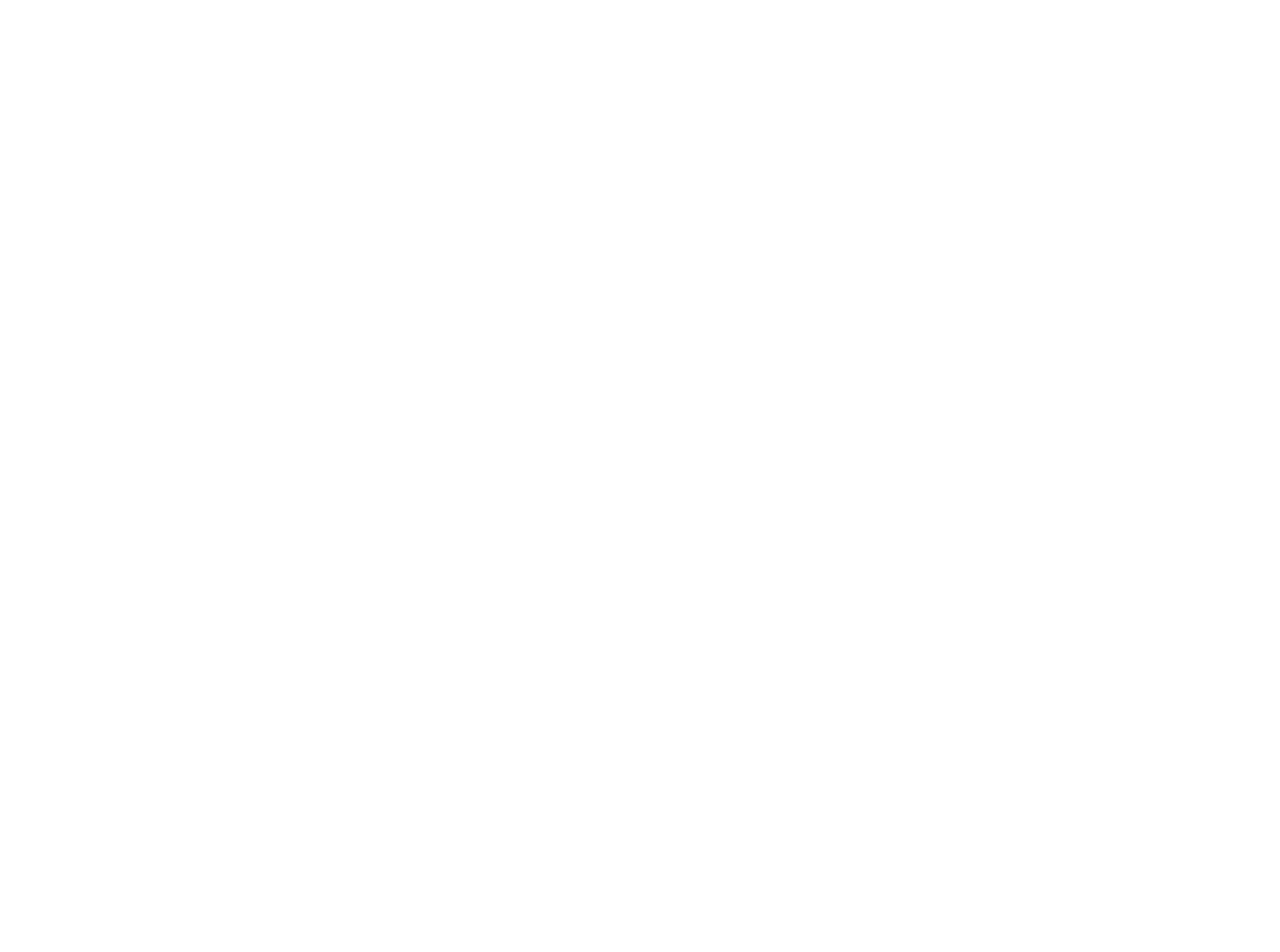
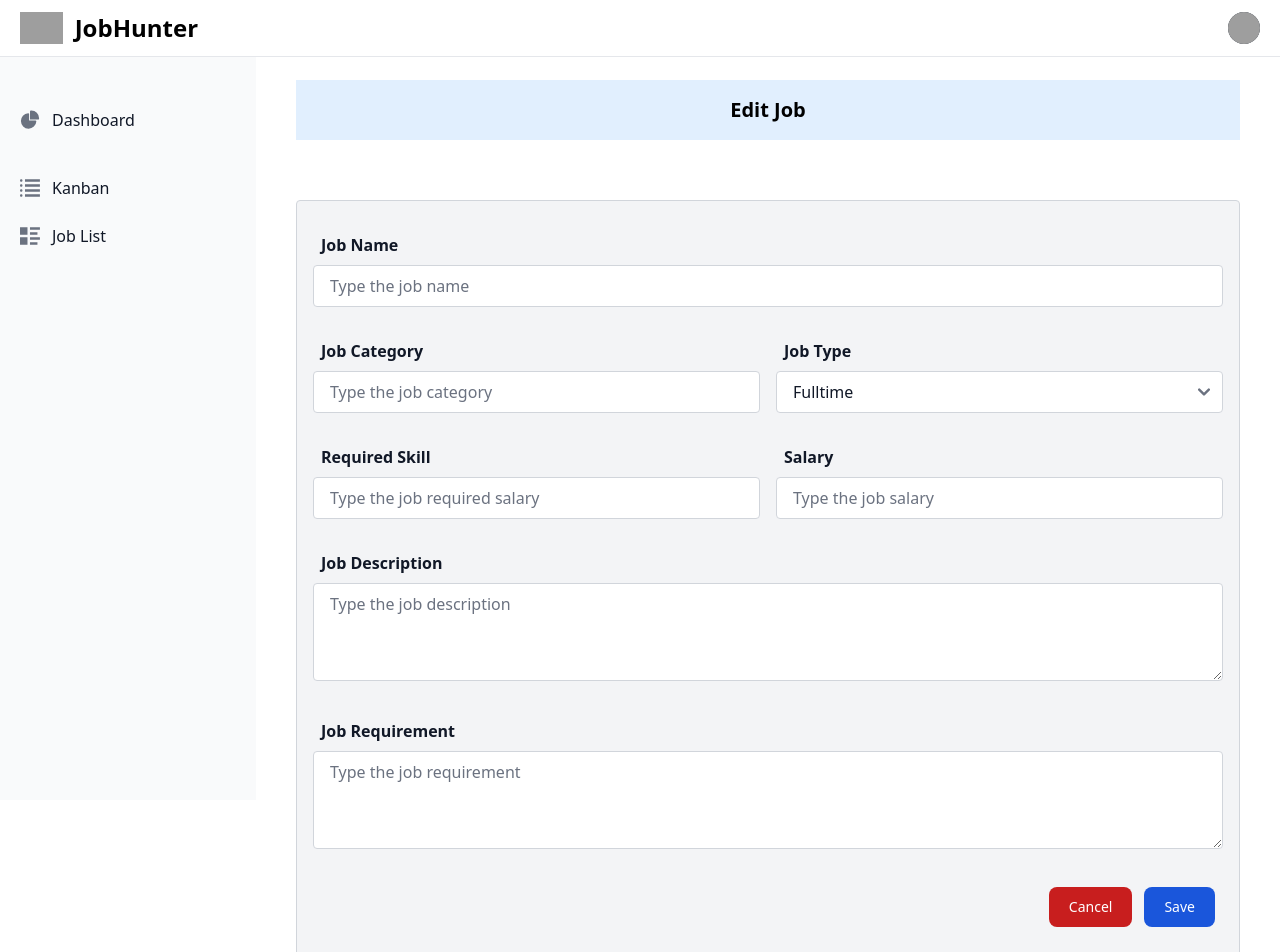
Before and after one commit to syifaulqolbii/JobHunter-Frontend, a React (Vite) app: page /editjob/1 in a window 1280 px wide. Before the commit this address had no page. Shown: the top 952 px of the page. Before the commit the page ends 800 px from the top, so only its background shows below. Built offline with nearby package versions, Linux system fonts and the light colour scheme; no server answers; grey boxes are pictures that could not be loaded.

Commit message:
create editJob

```diff
--- a/package.json
+++ b/package.json
@@ -14,7 +14,8 @@
     "flowbite": "^2.2.0",
     "react": "^18.2.0",
     "react-dom": "^18.2.0",
-    "react-router-dom": "^6.19.0"
+    "react-router-dom": "^6.20.0",
+    "react-toastify": "^9.1.3"
   },
   "devDependencies": {
     "@types/react": "^18.2.37",
@@ -27,6 +28,6 @@
     "eslint-plugin-react-refresh": "^0.4.4",
     "postcss": "^8.4.31",
     "tailwindcss": "^3.3.5",
-    "vite": "^5.0.0"
+    "vite": "^5.0.2"
   }
 }
--- a/src/App.jsx
+++ b/src/App.jsx
@@ -1,5 +1,6 @@
 import { BrowserRouter as Router, Route, Routes} from "react-router-dom";
 import Dashboard from "./pages/Dashboard";
+import JobEdit from "./pages/JobEdit";
 
 function App() {
 
@@ -8,6 +9,7 @@
         <Router>
             <Routes>
                 <Route path={"/dashboard"} element={<Dashboard />} />
+                <Route path={"/editjob/:id"} element={<JobEdit />} />
             </Routes>
         </Router>
     </>
--- /dev/null
+++ b/src/components/EditJob.jsx
@@ -0,0 +1,189 @@
+import React, {useEffect, useState} from "react";
+import { useNavigate, useParams } from "react-router-dom";
+import { toast } from "react-toastify";
+import "react-toastify/dist/ReactToastify.css";
+import {getJobById, updateJob} from "../modules/fetch/job";
+
+const EditJob = () => {
+    const { id } = useParams();
+    const navigate = useNavigate();
+    const [formData, setFormData] = useState({
+        job_name: '',
+        type: '',
+        category: '',
+        requirement: '',
+        description: '',
+        required_skill: '',
+        salary: '',
+    });
+
+    const handleChange = (e) => {
+        console.log("Handling change:", e.target.name, e.target.value);
+        setFormData({
+            ...formData,
+            [e.target.name]: e.target.value,
+        });
+    };
+
+    const handleFormSubmit = async (e) => {
+        e.preventDefault();
+
+        try {
+            await updateJob(id, formData);
+
+            console.log("Job updated");
+            toast.success("Job updated", {
+                position: toast.POSITION.TOP_CENTER,
+                hideProgressBar: true,
+                autoClose: 5000,
+            });
+
+            // Redirect to JobList after successful update
+            navigate("/joblist");
+        } catch (error) {
+            console.error("Error updating Job:", error.message);
+            toast.error(`Error updating Job: ${error.message}`, {
+                position: toast.POSITION.TOP_CENTER,
+                hideProgressBar: true,
+                autoClose: 5000,
+            });
+        }
+    };
+
+    useEffect(() => {
+        const fetchUpdateJob = async () => {
+            try {
+            const response = await getJobById(id)
+            const jobData = response.data;
+            setFormData({
+                job_name: jobData.job_name,
+                type: jobData.type,
+                category: jobData.category,
+                requirement: jobData.requirement,
+                description: jobData.description,
+                required_skill: jobData.required_skill,
+                salary: jobData.salary,
+            });
+            } catch (error) {
+            console.error("Error fetching job data:", error.message);
+            }
+        };
+
+        fetchUpdateJob();
+    }, []);
+
+
+    return (
+        <div class="">
+            <div class="bg-blue-100 py-4 my-10">
+                <h1 class="text-xl text-center font-bold">Edit Job</h1>
+            </div>
+            <div class="antialiased flex font-sans text-gray-900">
+                <form onSubmit={handleFormSubmit} class="bg-gray-100 border border-gray-300 px-4 py-8 rounded mx-auto max-w-6xl w-full my-5 inputs space-y-6">
+
+                    <div>
+                        <label class="px-2 font-bold" for="jobname">Job Name</label>
+                        <input
+                        placeholder="Type the job name"
+                        class="input input-bordered input-md border border-gray-300 px-4 py-2 my-2 rounded w-full focus:outline-none focus:border-blue-400"
+                        type="text"
+                        name="job_name"
+                        id="jobname"
+                        value={formData.job_name}
+                        onChange={handleChange}
+                        />
+                    </div>
+
+                    <div class="flex space-x-4">
+                        <div class="w-1/2">
+                        <label class="px-2 font-bold" for="jobcategory">Job Category</label>
+                        <input
+                            placeholder="Type the job category"
+                            class="border border-gray-300 px-4 py-2 my-2 rounded w-full focus:outline-none focus:border-blue-400"
+                            type="text"
+                            name="category"
+                            id="jobcategory"
+                            value={formData.category}
+                            onChange={handleChange}
+                        />
+                        </div>
+                        <div class="w-1/2">
+                        <label class="px-2 font-bold" for="jobtype">Job Type</label>
+                        <select
+                            class="border border-gray-300 px-4 py-2 my-2 rounded w-full focus:outline-none focus:border-blue-400"
+                            name="type"
+                            value={formData.type}
+                            onChange={handleChange}
+                        >
+                                <option value="fulltime">Fulltime</option>
+                                <option value="parttime">Parttime</option>
+                                <option value="freelance">Freelance</option>
+                        </select>
+                        </div>
+                    </div>
+
+                    <div class="flex space-x-4">
+                        <div class="w-1/2">
+                        <label class="px-2 font-bold" for="requiredskill">Required Skill</label>
+                        <input
+                            placeholder="Type the job required salary"
+                            class="border border-gray-300 px-4 py-2 my-2 rounded w-full focus:outline-none focus:border-blue-400"
+                            type="text"
+                            name="required_skill"
+                            id="requiredskill"
+                            value={formData.required_skill}
+                            onChange={handleChange}
+                        />
+                        </div>
+                        <div class="w-1/2">
+                        <label class="px-2 font-bold" for="salary">Salary</label>
+                        <input
+                            placeholder="Type the job salary"
+                            class="border border-gray-300 px-4 py-2 my-2 rounded w-full focus:outline-none focus:border-blue-400"
+                            type="text"
+                            name="salary"
+                            id="salary"
+                            value={formData.salary}
+                            onChange={handleChange}
+                        />
+                        </div>
+                    </div>
+
+                    <div>
+                        <label class="px-2 font-bold" for="jobdescription">Job Description</label>
+                        <textarea
+                            class="textarea textarea-bordered border border-gray-300 px-4 pt-2 pb-10 my-2 rounded w-full focus:outline-none focus:border-blue-400" placeholder="Type the job description"
+                            name="description"
+                            value={formData.description}
+                            onChange={handleChange}
+                        ></textarea>
+                    </div>
+
+                    <div>
+                        <label class="px-2 font-bold" for="jobrequirement">Job Requirement</label>
+                        <textarea
+                            class="textarea textarea-bordered border border-gray-300 px-4 pt-2 pb-10 my-2 rounded w-full focus:outline-none focus:border-blue-400" placeholder="Type the job requirement"
+                            name="requirement"
+                            value={formData.requirement}
+                            onChange={handleChange}
+                        ></textarea>
+                    </div>
+
+                    <div class="flex flex-row-reverse space-x-3 space-x-reverse">
+                        <button
+                            type="submit"
+                            class="text-white bg-blue-700 hover:bg-blue-800 focus:ring-4 focus:ring-blue-300 font-medium rounded-lg text-sm px-5 py-2.5 me-2 mb-2 dark:bg-blue-600 dark:hover:bg-blue-700 focus:outline-none dark:focus:ring-blue-800"
+                            >Save</button>
+                        <button
+                            type="button"
+                            onClick={() => navigate("/joblist")}
+                            class="focus:outline-none text-white bg-red-700 hover:bg-red-800 focus:ring-4 focus:ring-red-300 font-medium rounded-lg text-sm px-5 py-2.5 me-2 mb-2 dark:bg-red-600 dark:hover:bg-red-700 dark:focus:ring-red-900"
+                            >Cancel</button>
+                    </div>
+                </form>
+            </div>
+        </div>
+    )
+}
+
+export default EditJob;
--- a/src/components/Sidebar.jsx
+++ b/src/components/Sidebar.jsx
@@ -11,7 +11,7 @@
                   </a>
                   <ul className="space-y-2 font-medium mt-14">
                       <li>
-                          <a href="#"
+                          <a href="/dashboard"
                              className="flex items-center p-2 text-gray-900 rounded-lg dark:text-white hover:bg-gray-100 dark:hover:bg-gray-700 group">
                               <svg className="w-5 h-5 text-gray-500 transition duration-75 dark:text-gray-400 group-hover:text-gray-900 dark:group-hover:text-white"
                                    aria-hidden="true" xmlns="http://www.w3.org/2000/svg" fill="currentColor" viewBox="0 0 22 21">
@@ -33,7 +33,7 @@
                           </a>
                       </li>
                       <li>
-                          <a href="#"
+                          <a href="/joblist"
                              className="flex items-center p-2 text-gray-900 rounded-lg dark:text-white hover:bg-gray-100 dark:hover:bg-gray-700 group">
                               <svg className="w-5 h-5 text-gray-500 transition duration-75 dark:text-gray-400 group-hover:text-gray-900 dark:group-hover:text-white"
                                    viewBox="0 0 165 144" fill="none" xmlns="http://www.w3.org/2000/svg">
--- /dev/null
+++ b/src/modules/fetch/job/index.js
@@ -0,0 +1,30 @@
+import {instance} from "../../axios/index.js";
+
+async function getAllJobs() {
+    try {
+        const response = await instance.get('/jobs');
+        return response.data;
+    } catch (error) {
+        throw new Error(error.response.data.message || 'Something went wrong');
+    }
+};
+
+async function getJobById(id) {
+    try {
+        const response = await instance.get(`/jobs/id/${id}`);
+        return response.data;
+    } catch (error) {
+        throw new Error(error.response.data.message || 'Something went wrong');
+    }
+};
+
+async function updateJob(id, formData) {
+    try {
+        const response = await instance.put(`/jobs/${id}`, formData);
+        return response.data;
+    } catch (error) {
+        throw new Error(error.response.data.message || 'Something went wrong');
+    }
+};
+
+export {getAllJobs, getJobById, updateJob};
--- /dev/null
+++ b/src/pages/JobEdit.jsx
@@ -0,0 +1,18 @@
+import Navbar from "../components/Navbar.jsx";
+import Sidebar from "../components/Sidebar.jsx";
+import EditJob from "../components/EditJob.jsx";
+
+const JobEdit = () => {
+    return (
+        <>
+            <Navbar/>
+            <Sidebar/>
+
+            <div className="p-5 sm:p-10 sm:ml-64">
+                <EditJob/>
+            </div>
+        </>
+    )
+}
+
+export default JobEdit
```
Also changed, not shown: 1 other file (tests, documents, lock files or other folders).
